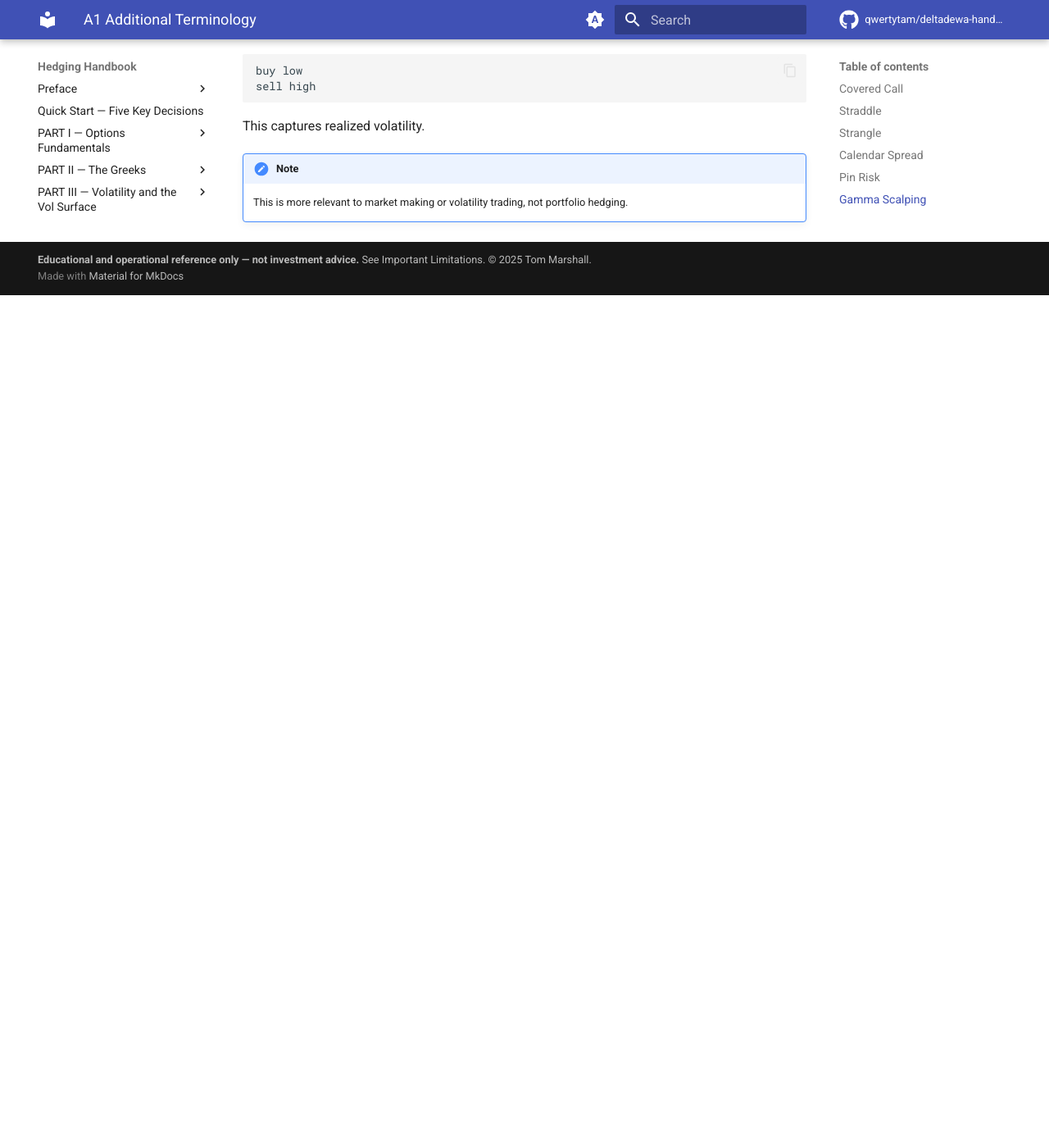
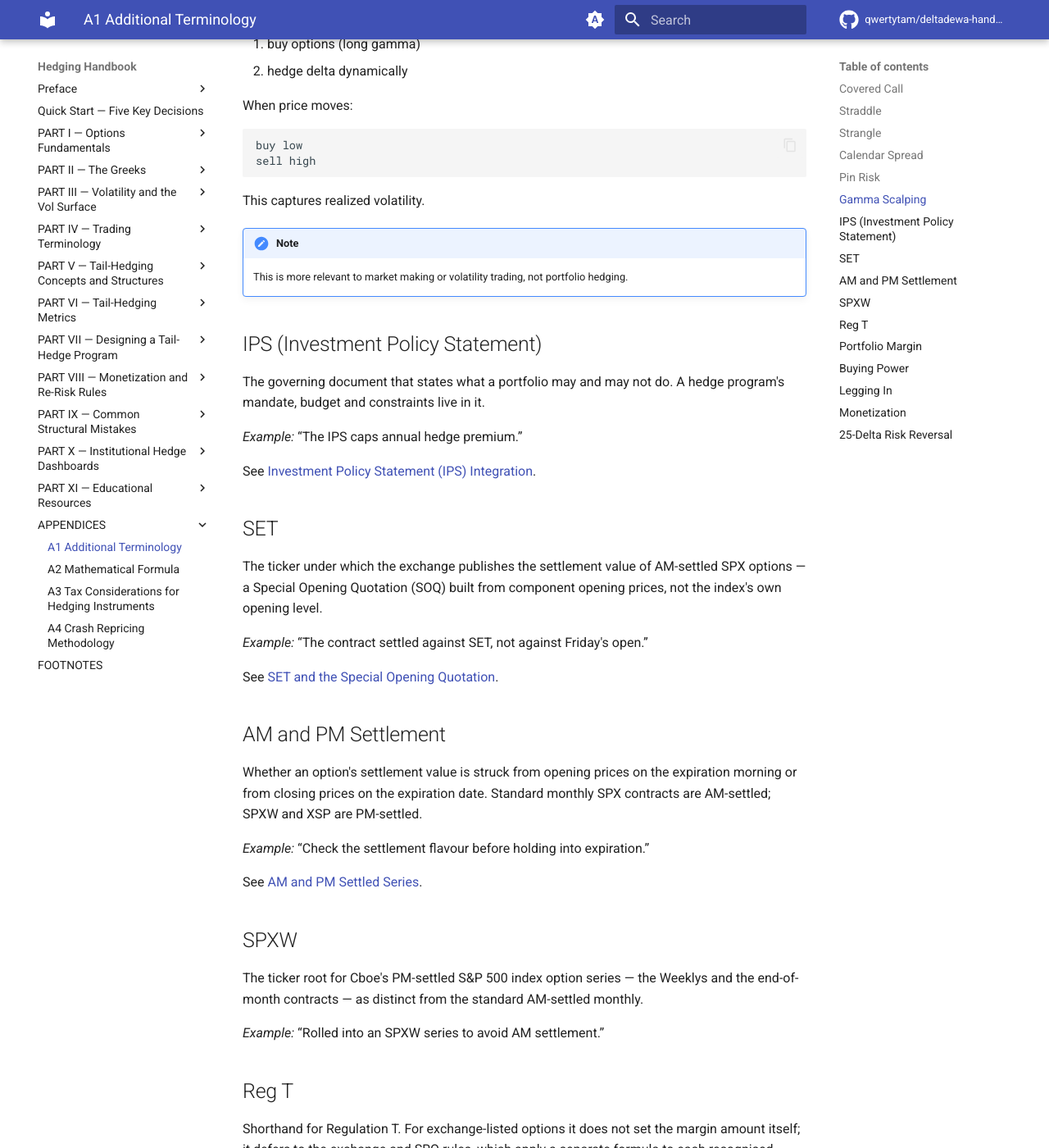
Before and after one commit to qwertytam/deltadewa-handbook, an MkDocs documentation site: the page built from docs/appendices/a1-additional-terminology.md, in a window 1280 px wide and 1400 px high, scrolled down 1500 px. Shown: the whole window at 82% size. Built offline with MkDocs 1.6.1 and Material for MkDocs 9.7.7, drawn with Linux system fonts in a browser that asks for light colours; comment, search, counter and statistics services are not loaded; before the commit the page ends 1860 px from its top, so only the background shows below that; some of the changed text lies outside the part shown.

Commit message:
Add A1 entries for terms met in passing
Ten entries: IPS, SET, AM and PM settlement, SPXW, Reg T, portfolio
margin, buying power, legging in, monetization, and the 25-delta risk
reversal.

Each is an expansion plus a pointer, not a competing definition.
appendices/index.md states that A1 covers terms appearing in passing
rather than duplicating material owned by a Part, so entries whose term
has a full treatment elsewhere define it in one line and link there.

This narrows what #25(d) asked for. Terms already owned by a Part or by
A3 were left alone rather than copied in: American and European exercise,
assignment and cash settlement stay in Part I, and Section 1256, the wash
sale rule and constructive sale stay in the tax appendix. Copying them
would have created exactly the duplication the canonical-sources rule
exists to prevent.

Six of the ten name concepts that had no home in the corpus at all before
this batch; they are defined here because #16 and #17 gave them owning
sections to point at.

Refs #25

```diff
--- a/docs/appendices/a1-additional-terminology.md
+++ b/docs/appendices/a1-additional-terminology.md
@@ -1,6 +1,10 @@
 ---
 title: "A1 Additional Terminology"
 ---
+
+Terms a reader is likely to meet in passing. Where a term has a full treatment
+in one of the Parts, the entry below says what it means and points there rather
+than repeating the explanation.
 
 ## Covered Call
 
@@ -68,3 +72,81 @@
 !!! note
 
     This is more relevant to market making or volatility trading, not portfolio hedging.
+
+## IPS (Investment Policy Statement)
+
+The governing document that states what a portfolio may and may not do. A hedge program's mandate, budget and constraints live in it.
+
+*Example:* “The IPS caps annual hedge premium.”
+
+See [Investment Policy Statement (IPS) Integration](../part-7/program-constraints-and-governance.md#investment-policy-statement-ips-integration).
+
+## SET
+
+The ticker under which the exchange publishes the settlement value of AM-settled SPX options — a Special Opening Quotation (SOQ) built from component opening prices, not the index's own opening level.
+
+*Example:* “The contract settled against SET, not against Friday's open.”
+
+See [SET and the Special Opening Quotation](../part-1/exercise-settlement.md#set-and-the-special-opening-quotation).
+
+## AM and PM Settlement
+
+Whether an option's settlement value is struck from opening prices on the expiration morning or from closing prices on the expiration date. Standard monthly SPX contracts are AM-settled; SPXW and XSP are PM-settled.
+
+*Example:* “Check the settlement flavour before holding into expiration.”
+
+See [AM and PM Settled Series](../part-1/exercise-settlement.md#am-and-pm-settled-series).
+
+## SPXW
+
+The ticker root for Cboe's PM-settled S&P 500 index option series — the Weeklys and the end-of-month contracts — as distinct from the standard AM-settled monthly.
+
+*Example:* “Rolled into an SPXW series to avoid AM settlement.”
+
+## Reg T
+
+Shorthand for Regulation T. For exchange-listed options it does not set the margin amount itself; it defers to the exchange and SRO rules, which apply a separate formula to each recognised position type.
+
+*Example:* “Under Reg T rules the debit spread is simply paid for in full.”
+
+See [Strategy-Based Margin](../part-5/running-structures-with-sold-legs.md#strategy-based-margin).
+
+## Portfolio Margin
+
+A margin regime that computes the requirement by revaluing positions across a range of hypothetical market moves, rather than by applying a formula to each position type.
+
+*Example:* “Under portfolio margin the offsetting legs are recognised.”
+
+See [Portfolio Margin](../part-5/running-structures-with-sold-legs.md#portfolio-margin).
+
+## Buying Power
+
+The capital an account has available to open new positions. A sold option consumes it for as long as the position stays open, and it is returned when the position closes.
+
+*Example:* “The short leg ties up buying power all year.”
+
+See [How a Sold Leg Consumes Buying Power](../part-5/running-structures-with-sold-legs.md#how-a-sold-leg-consumes-buying-power).
+
+## Legging In
+
+Working each leg of a multi-leg structure as its own order, rather than sending the structure as one order at a net price.
+
+*Example:* “Legged into the spread and got caught by the second leg.”
+
+See [Executing the Legs](../part-5/running-structures-with-sold-legs.md#executing-the-legs).
+
+## Monetization
+
+Realising a hedge's gain by closing or reducing it, as opposed to holding it to expiration.
+
+*Example:* “Monetized a third of the position at −20%.”
+
+See [Monetization Philosophy](../part-8/monetization-philosophy.md).
+
+## 25-Delta Risk Reversal
+
+A measure of skew: the implied volatility of the 25-delta put less that of the 25-delta call.
+
+*Example:* “The 25-delta risk reversal widened into the sell-off.”
+
+See [Practical Skew Metrics](../part-3/volatility-skew.md#practical-skew-metrics).
```
